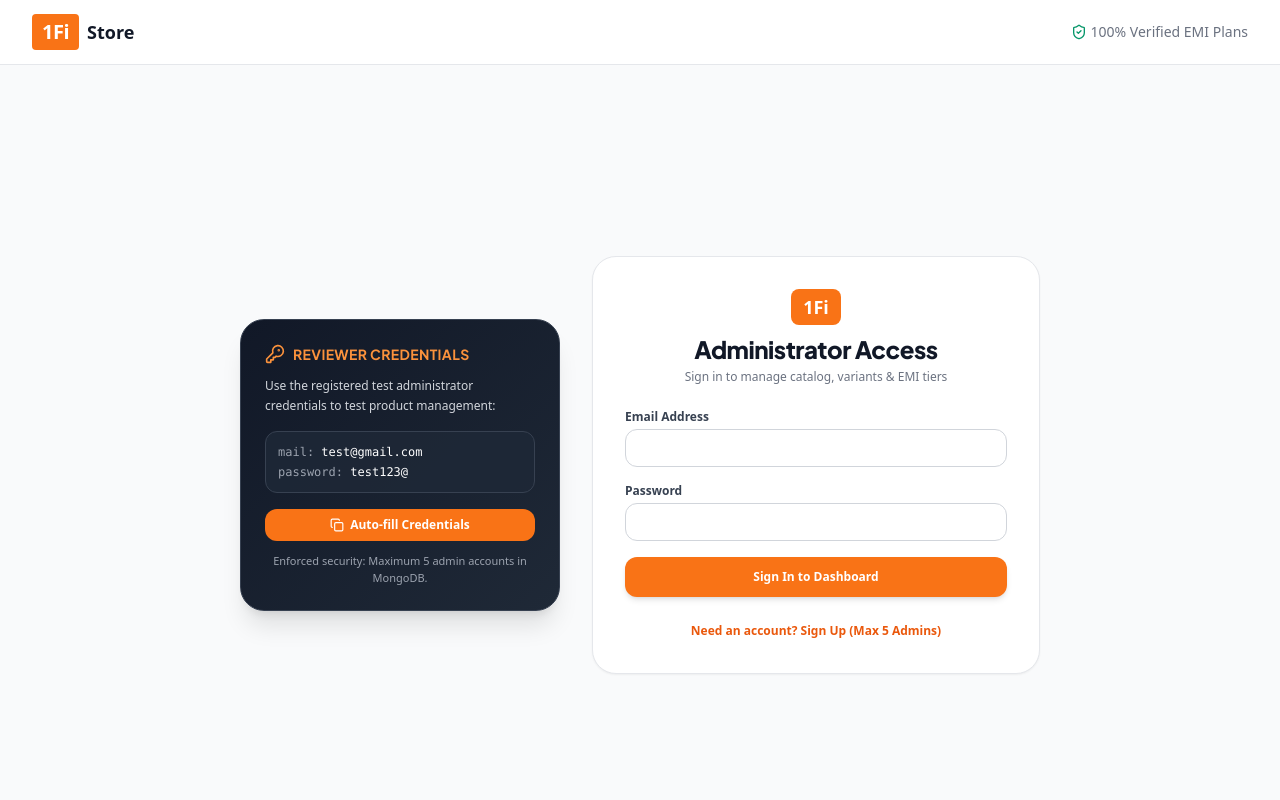
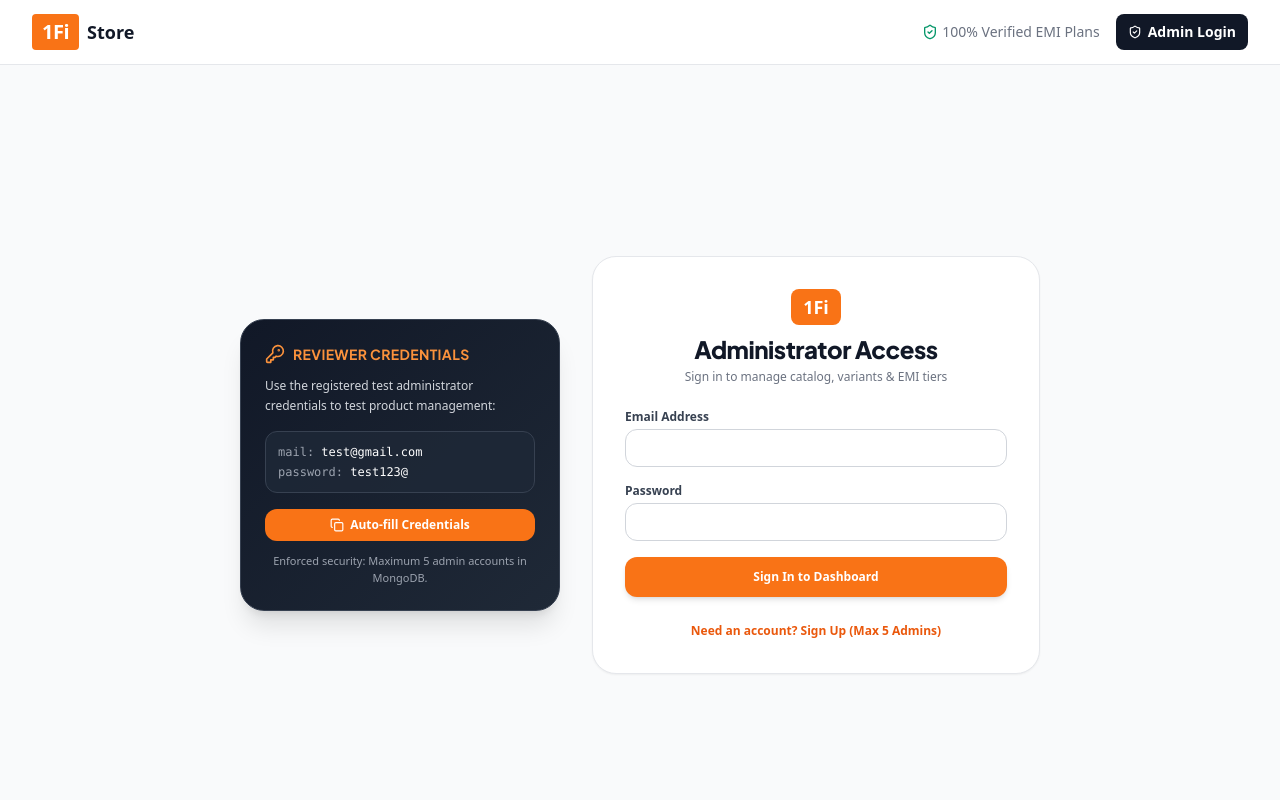
Before and after one commit to mkcodedev/Product-EMI-switcher, a React (Vite) app in the folder frontend/: page /super/admin in a window 1280 px wide. Shown: the top 800 px of the page. Built offline with nearby package versions, Linux system fonts and the light colour scheme; no server answers.

Commit message:
Add admin navigation and protect dashboard route

```diff
--- a/frontend/src/App.jsx
+++ b/frontend/src/App.jsx
@@ -6,6 +6,7 @@ import HomePage from './pages/HomePage';
 import ProductDetailPage from './pages/ProductDetailPage';
 import AdminAuthPage from './pages/AdminAuthPage';
 import AdminDashboardPage from './pages/AdminDashboardPage';
+import ProtectedRoute from './components/ProtectedRoute';
 
 export default function App() {
   return (
@@ -17,7 +18,14 @@ export default function App() {
             <Route path="/" element={<HomePage />} />
             <Route path="/products/:slug" element={<ProductDetailPage />} />
             <Route path="/super/admin" element={<AdminAuthPage />} />
-            <Route path="/super/admin/dashboard" element={<AdminDashboardPage />} />
+            <Route
+              path="/super/admin/dashboard"
+              element={
+                <ProtectedRoute>
+                  <AdminDashboardPage />
+                </ProtectedRoute>
+              }
+            />
             <Route path="*" element={<Navigate to="/" replace />} />
           </Routes>
         </div>
--- a/frontend/src/components/Navbar.jsx
+++ b/frontend/src/components/Navbar.jsx
@@ -12,11 +12,18 @@ export default function Navbar() {
           </div>
           <span className="text-gray-900 font-bold text-lg hidden sm:inline">Store</span>
         </Link>
-        <div className="flex items-center gap-4 text-xs sm:text-sm text-gray-500 font-medium">
+        <div className="flex items-center gap-3 sm:gap-4 text-xs sm:text-sm text-gray-500 font-medium">
           <span className="flex items-center gap-1">
             <ShieldCheck className="w-4 h-4 text-emerald-600" />
-            100% Verified EMI Plans
+            <span className="hidden sm:inline">100% Verified EMI Plans</span>
           </span>
+          <Link
+            to="/super/admin"
+            className="inline-flex items-center gap-1.5 bg-gray-900 hover:bg-orange-500 text-white font-bold px-3 py-2 rounded-lg transition-colors"
+          >
+            <ShieldCheck className="w-3.5 h-3.5" />
+            Admin Login
+          </Link>
         </div>
       </div>
     </header>
--- a/frontend/src/pages/AdminDashboardPage.jsx
+++ b/frontend/src/pages/AdminDashboardPage.jsx
@@ -104,8 +104,11 @@ export default function AdminDashboardPage() {
   }, []);
 
   const handleLogout = async () => {
-    await axiosClient.post('/admin/logout');
-    navigate('/super/admin');
+    try {
+      await axiosClient.post('/admin/logout');
+    } finally {
+      navigate('/super/admin', { replace: true });
+    }
   };
 
   const handleMultipleImageUpload = async (variantIdx, fileList) => {
```
